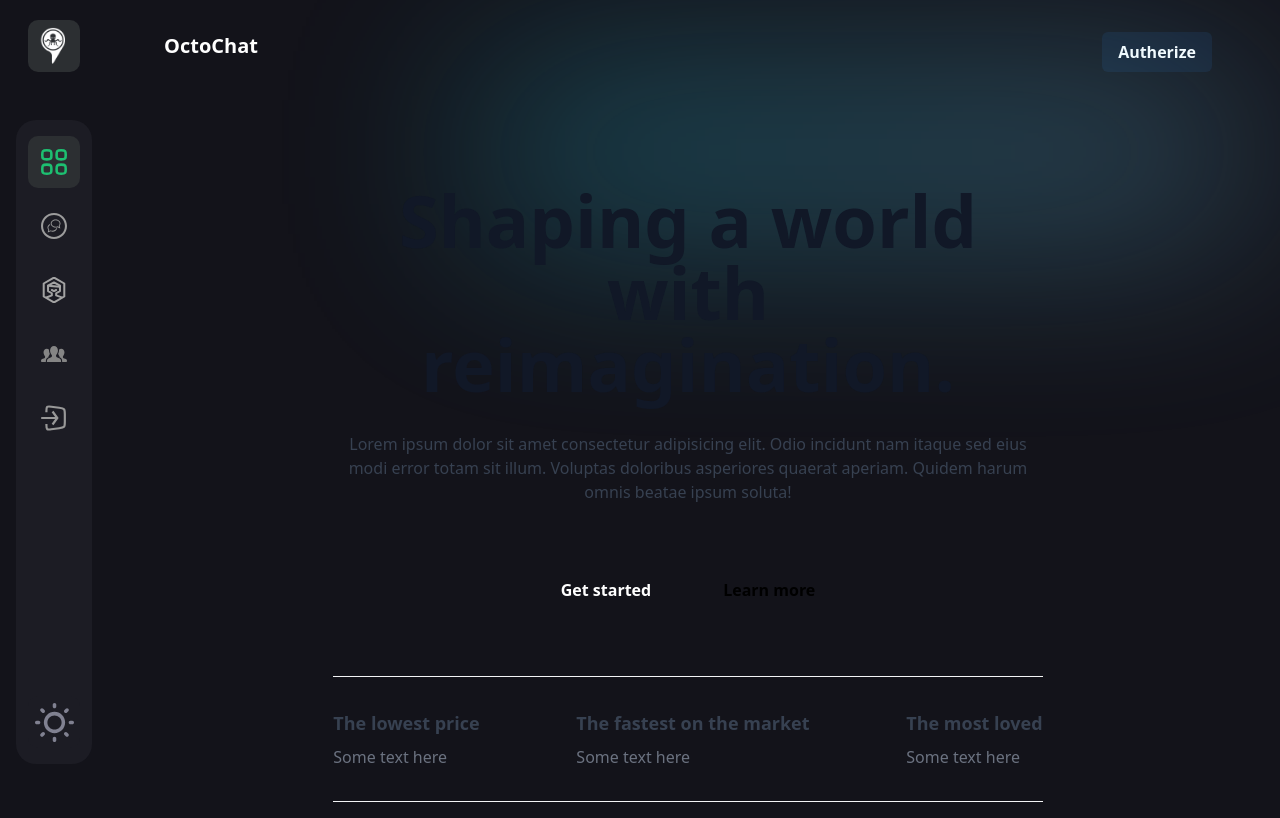
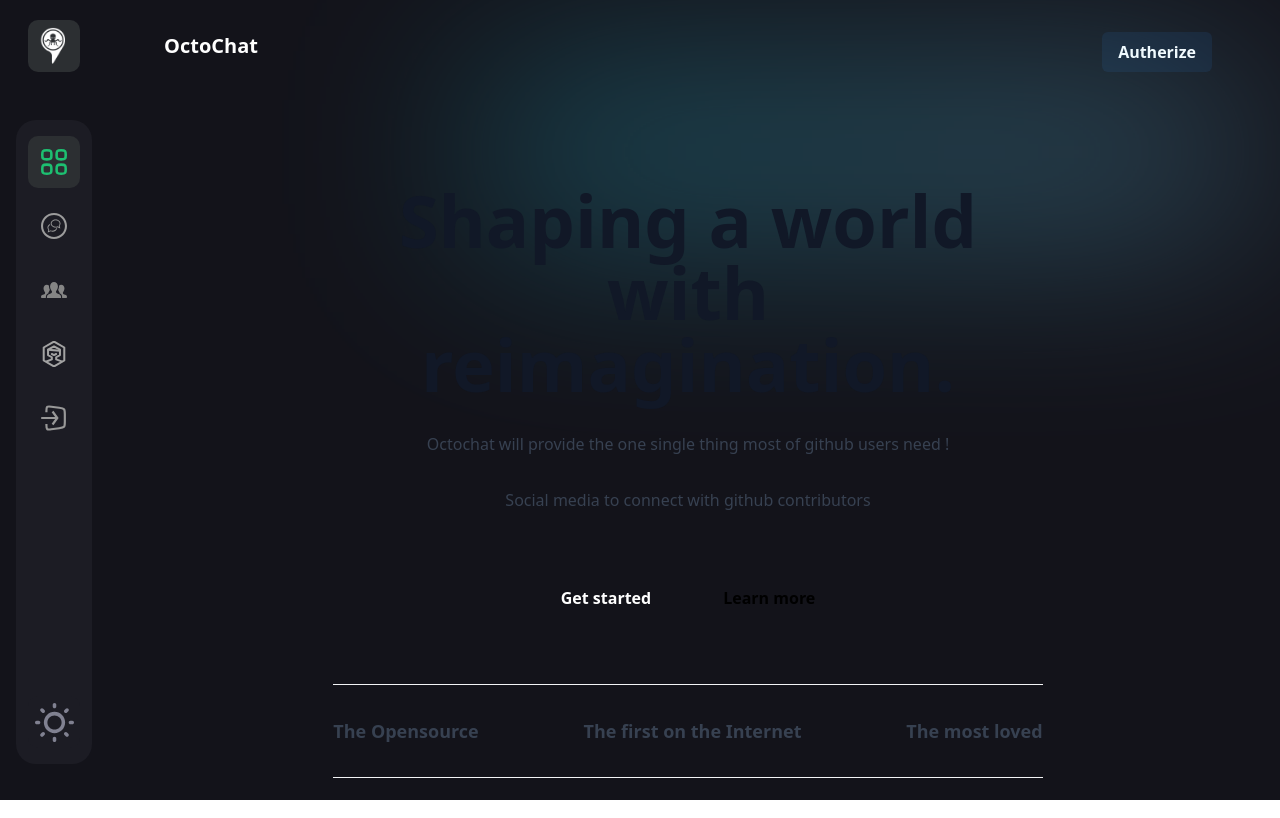
Before and after one commit to Deosaju/OctoChatz, a Next.js app: page / in a window 1280 px wide. Built offline with nearby package versions, Linux system fonts and the light colour scheme.

Commit message:
changes : info

```diff
--- a/constants/index.js
+++ b/constants/index.js
@@ -12,15 +12,14 @@ export const navlinks = [
     link: '/Chat',
   },
   {
+    name: '/People',
+    imgUrl: people,
+    link: '/People',
+  },
+  {
     name: '/Profile',
     imgUrl: profile,
     link: '/Profile',
-  },
-
-  {
-    name: '/People',
-    imgUrl: people,
-    link: '/People',
   },
   {
     name: 'logout',
--- a/src/pages/index.jsx
+++ b/src/pages/index.jsx
@@ -34,7 +34,7 @@ function index() {
     const params = {
       response_type: 'code',
       scope: 'user public_repo',
-      client_id: '278f8246f7cda39bd489',
+      client_id: '96cc6be7039ab621069e',
       state: 'test-t5'
     }
 
@@ -128,18 +128,20 @@ function index() {
                 <div className="relative pt-24 ml-auto">
                   <div className="lg:w-2/3 text-center mx-auto">
                     <h1 className="text-gray-900 dark:text-white font-bold text-5xl md:text-6xl xl:text-7xl">Shaping a world with <span className="text-primary dark:text-white">reimagination.</span></h1>
-                    <p className="mt-8 text-gray-700 dark:text-gray-300">Lorem ipsum dolor sit amet consectetur adipisicing elit. Odio incidunt nam itaque sed eius modi error totam sit illum. Voluptas doloribus asperiores quaerat aperiam. Quidem harum omnis beatae ipsum soluta!</p>
+                    <p className="mt-8 text-gray-700 dark:text-gray-300">Octochat will provide the one single thing most of github users need !</p>
+                    <p className="mt-8 text-gray-700 dark:text-gray-300">Social media to connect with github contributors</p>
                     <div className="mt-16 flex flex-wrap justify-center gap-y-4 gap-x-6">
+                      <button onClick={redirectToGithub} className="relative flex h-11 w-full items-center justify-center px-6 before:absolute before:inset-0 before:rounded-full before:bg-primary before:transition before:duration-300 hover:before:scale-105 active:duration-75 active:before:scale-95 sm:w-max"
+                      >
                         <a
-                        href="#"
-                        className="relative flex h-11 w-full items-center justify-center px-6 before:absolute before:inset-0 before:rounded-full before:bg-primary before:transition before:duration-300 hover:before:scale-105 active:duration-75 active:before:scale-95 sm:w-max"
                         >
                           <span className="relative text-base font-semibold text-white"
                           >Get started</span
                           >
                         </a>
+                      </button>
                       <a
-                        href="#"
+                        href="https://github.com/Deosaju/OctoChatz"
                         className="relative flex h-11 w-full items-center justify-center px-6 before:absolute before:inset-0 before:rounded-full before:border before:border-transparent before:bg-primary/10 before:bg-gradient-to-b before:transition before:duration-300 hover:before:scale-105 active:duration-75 active:before:scale-95 dark:before:border-gray-700 dark:before:bg-gray-800 sm:w-max"
                       >
                         <span
@@ -150,16 +152,13 @@ function index() {
                     </div>
                     <div className="hidden py-8 mt-16 border-y border-gray-100 dark:border-gray-800 sm:flex justify-between">
                       <div className="text-left">
-                        <h6 className="text-lg font-semibold text-gray-700 dark:text-white">The lowest price</h6>
-                        <p className="mt-2 text-gray-500">Some text here</p>
+                        <h6 className="text-lg font-semibold text-gray-700 dark:text-white">The Opensource</h6>
                       </div>
                       <div className="text-left">
-                        <h6 className="text-lg font-semibold text-gray-700 dark:text-white">The fastest on the market</h6>
-                        <p className="mt-2 text-gray-500">Some text here</p>
+                        <h6 className="text-lg font-semibold text-gray-700 dark:text-white">The first on the Internet</h6>
                       </div>
                       <div className="text-left">
                         <h6 className="text-lg font-semibold text-gray-700 dark:text-white">The most loved</h6>
-                        <p className="mt-2 text-gray-500">Some text here</p>
                       </div>
                     </div>
                   </div>
@@ -208,18 +207,20 @@ function index() {
                 <div className="relative pt-24 ml-auto">
                   <div className="lg:w-2/3 text-center mx-auto">
                     <h1 className="text-gray-900 dark:text-white font-bold text-5xl md:text-6xl xl:text-7xl">Shaping a world with <span className="text-primary dark:text-white">reimagination.</span></h1>
-                    <p className="mt-8 text-gray-700 dark:text-gray-300">Lorem ipsum dolor sit amet consectetur adipisicing elit. Odio incidunt nam itaque sed eius modi error totam sit illum. Voluptas doloribus asperiores quaerat aperiam. Quidem harum omnis beatae ipsum soluta!</p>
+                    <p className="mt-8 text-gray-700 dark:text-gray-300">Octochat will provide the one single thing most of github users need !</p>
+                    <p className="mt-8 text-gray-700 dark:text-gray-300">Social media to connect with github contributors</p>
                     <div className="mt-16 flex flex-wrap justify-center gap-y-4 gap-x-6">
+                      <button onClick={redirectToGithub} className="relative flex h-11 w-full items-center justify-center px-6 before:absolute before:inset-0 before:rounded-full before:bg-primary before:transition before:duration-300 hover:before:scale-105 active:duration-75 active:before:scale-95 sm:w-max"
+                      >
                         <a
-                        href="#"
-                        className="relative flex h-11 w-full items-center justify-center px-6 before:absolute before:inset-0 before:rounded-full before:bg-primary before:transition before:duration-300 hover:before:scale-105 active:duration-75 active:before:scale-95 sm:w-max"
                         >
                           <span className="relative text-base font-semibold text-white"
                           >Get started</span
                           >
                         </a>
+                      </button>
                       <a
-                        href="#"
+                        href="https://github.com/Deosaju/OctoChatz"
                         className="relative flex h-11 w-full items-center justify-center px-6 before:absolute before:inset-0 before:rounded-full before:border before:border-transparent before:bg-primary/10 before:bg-gradient-to-b before:transition before:duration-300 hover:before:scale-105 active:duration-75 active:before:scale-95 dark:before:border-gray-700 dark:before:bg-gray-800 sm:w-max"
                       >
                         <span
@@ -230,16 +231,13 @@ function index() {
                     </div>
                     <div className="hidden py-8 mt-16 border-y border-gray-100 dark:border-gray-800 sm:flex justify-between">
                       <div className="text-left">
-                        <h6 className="text-lg font-semibold text-gray-700 dark:text-white">The lowest price</h6>
-                        <p className="mt-2 text-gray-500">Some text here</p>
+                        <h6 className="text-lg font-semibold text-gray-700 dark:text-white">The Opensource</h6>
                       </div>
                       <div className="text-left">
-                        <h6 className="text-lg font-semibold text-gray-700 dark:text-white">The fastest on the market</h6>
-                        <p className="mt-2 text-gray-500">Some text here</p>
+                        <h6 className="text-lg font-semibold text-gray-700 dark:text-white">The first on the Internet</h6>
                       </div>
                       <div className="text-left">
                         <h6 className="text-lg font-semibold text-gray-700 dark:text-white">The most loved</h6>
-                        <p className="mt-2 text-gray-500">Some text here</p>
                       </div>
                     </div>
                   </div>
```
Lines whose indentation alone changed are shown as unchanged.
